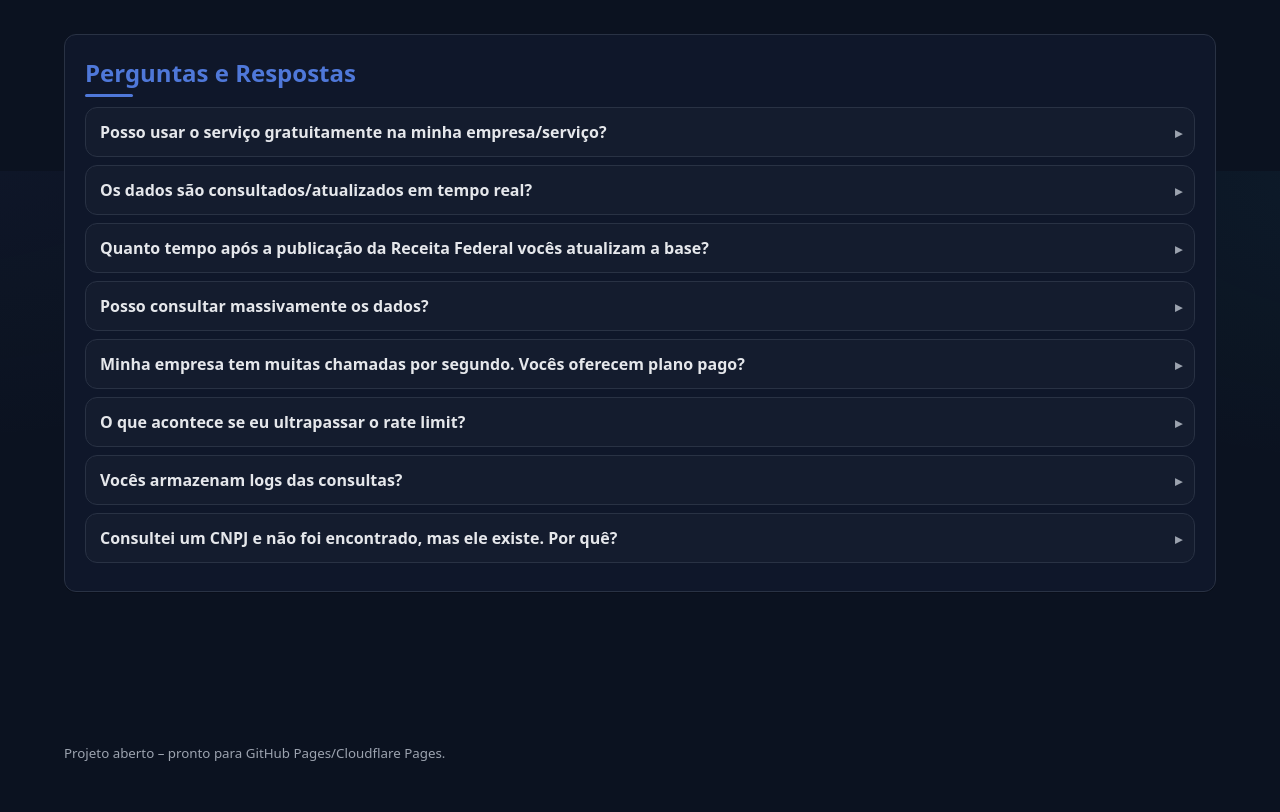
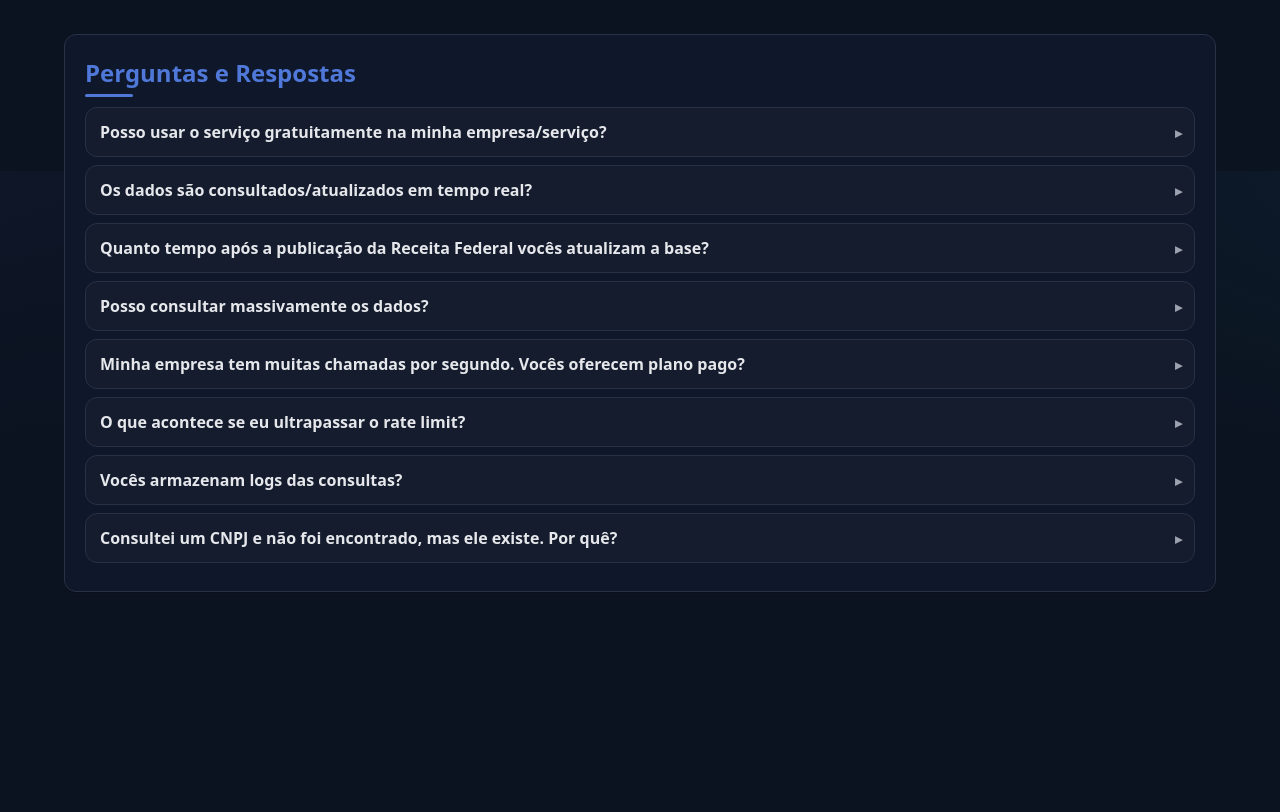
Before and after one commit to aikaabr/OpenCNPJ, a plain HTML site: page Page/index.html in a window 1280 px wide. Shown: the part 3829-4641 px from the top of the page. After the commit the page ends 4521 px from the top, so only its background shows below. Drawn offline with Linux system fonts and the light colour scheme; no server answers.

Commit message:
Removed footer.

```diff
--- a/Page/index.html
+++ b/Page/index.html
@@ -282,10 +282,6 @@ curl -s "https://api.opencnpj.org/00.000.000/000000" | jq</pre>
       </div>
     </main>
 
-    <footer class="site-footer">
-      <div class="container"><small>Projeto aberto – pronto para GitHub Pages/Cloudflare Pages.</small></div>
-    </footer>
-
     <script defer src="scripts/app.js"></script>
   </body>
   </html>
```
